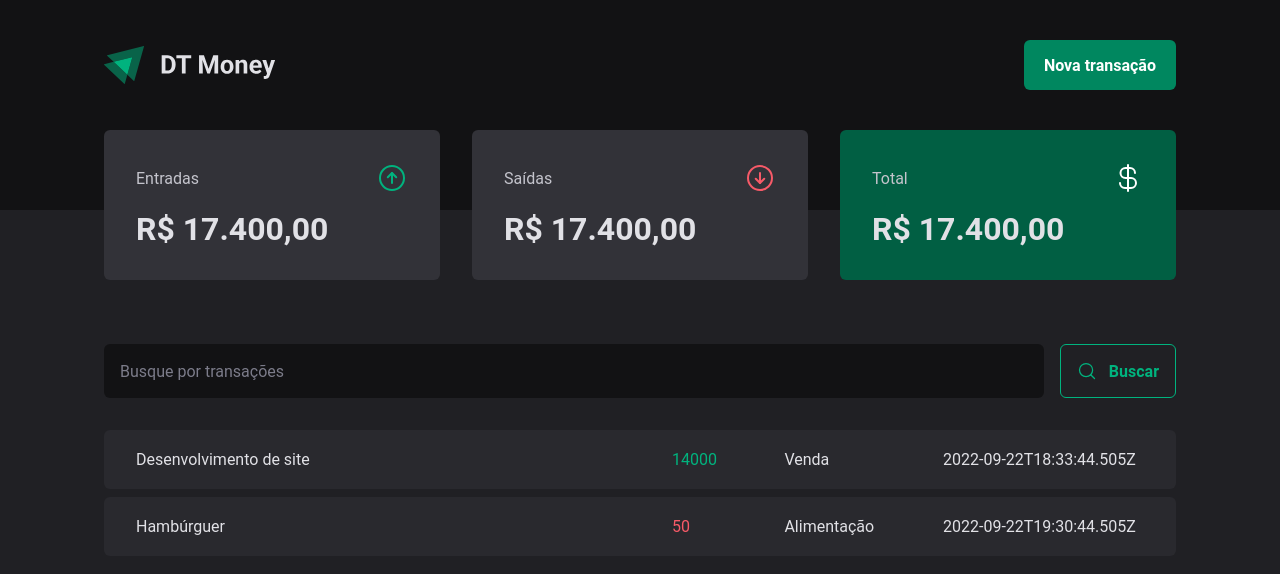
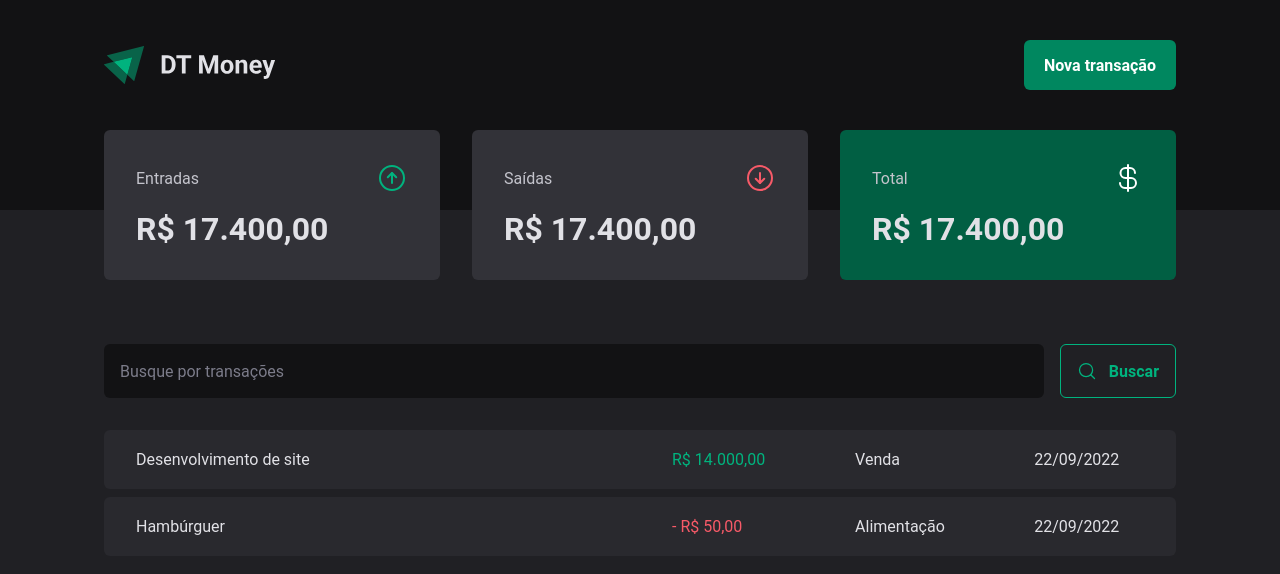
Before and after one commit to gustavonobrega/dtmoney, a React app: page / in a window 1280 px wide. Shown: the top 574 px of the page. Built offline with nearby package versions, Linux system fonts and the light colour scheme; data requests are answered from the project's data file; the HTML template or start-up script is replaced by a standard one.

Commit message:
Add Price and Date formatter to Transactions

```diff
--- a/src/pages/Transactions/index.tsx
+++ b/src/pages/Transactions/index.tsx
@@ -2,6 +2,7 @@
 import { Header } from '../../components/Header'
 import { Summary } from '../../components/Summary'
 import { TransactionsContext } from '../../contexts/TransactionsContext'
+import { dateFormatter, priceFormatter } from '../../utils/formatter'
 import { SearchForm } from './components/SearchForm'
 
 import { PriceHighligh, TransactionsContainer, TransactionsTable } from './styles'
@@ -25,11 +26,12 @@
                 <td width="50%">{transaction.description}</td>
                 <td>
                   <PriceHighligh variant={transaction.type}>
-                    {transaction.price}
+                    {transaction.type === 'outcome' && '- '}
+                    {priceFormatter.format(transaction.price)}
                   </PriceHighligh>
                 </td>
                 <td>{transaction.category}</td>
-                <td>{transaction.createdAt}</td>
+                <td>{dateFormatter.format(new Date(transaction.createdAt))}</td>
               </tr>
             ))}
           </tbody>
```
